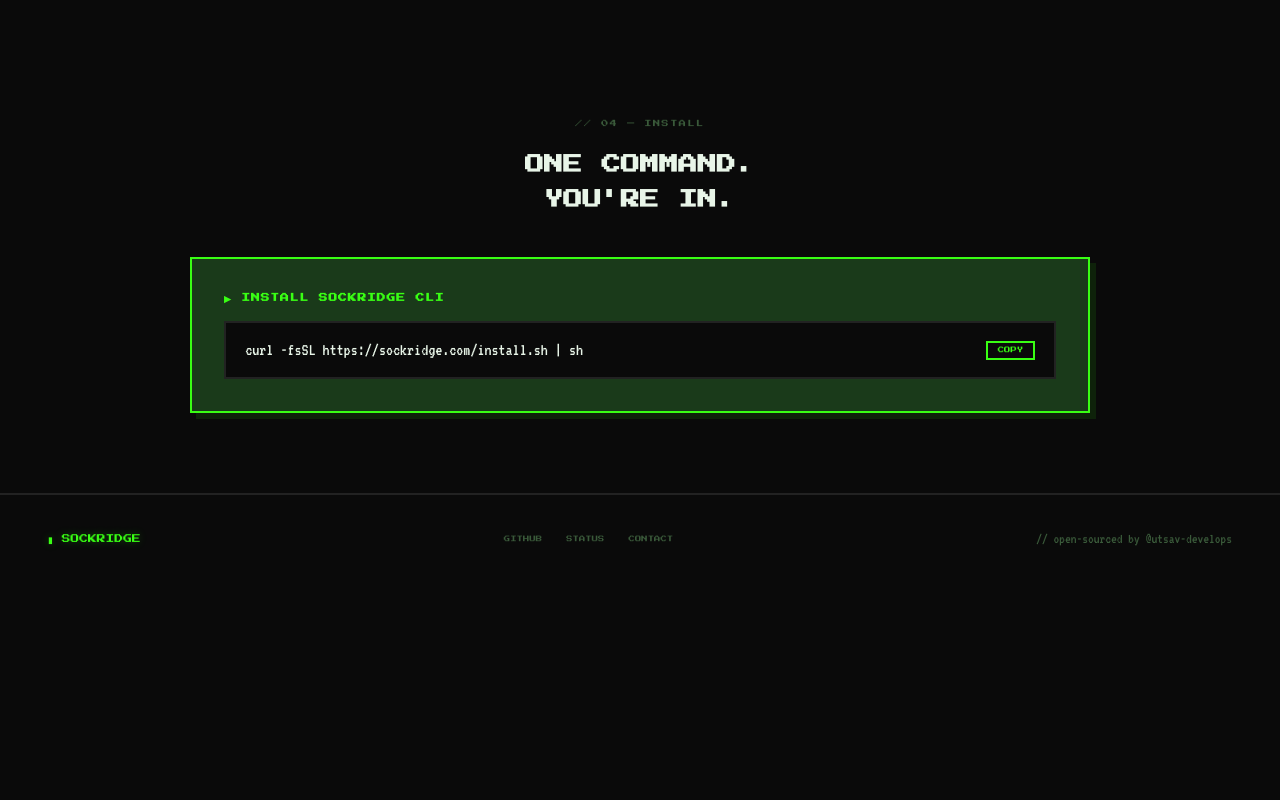
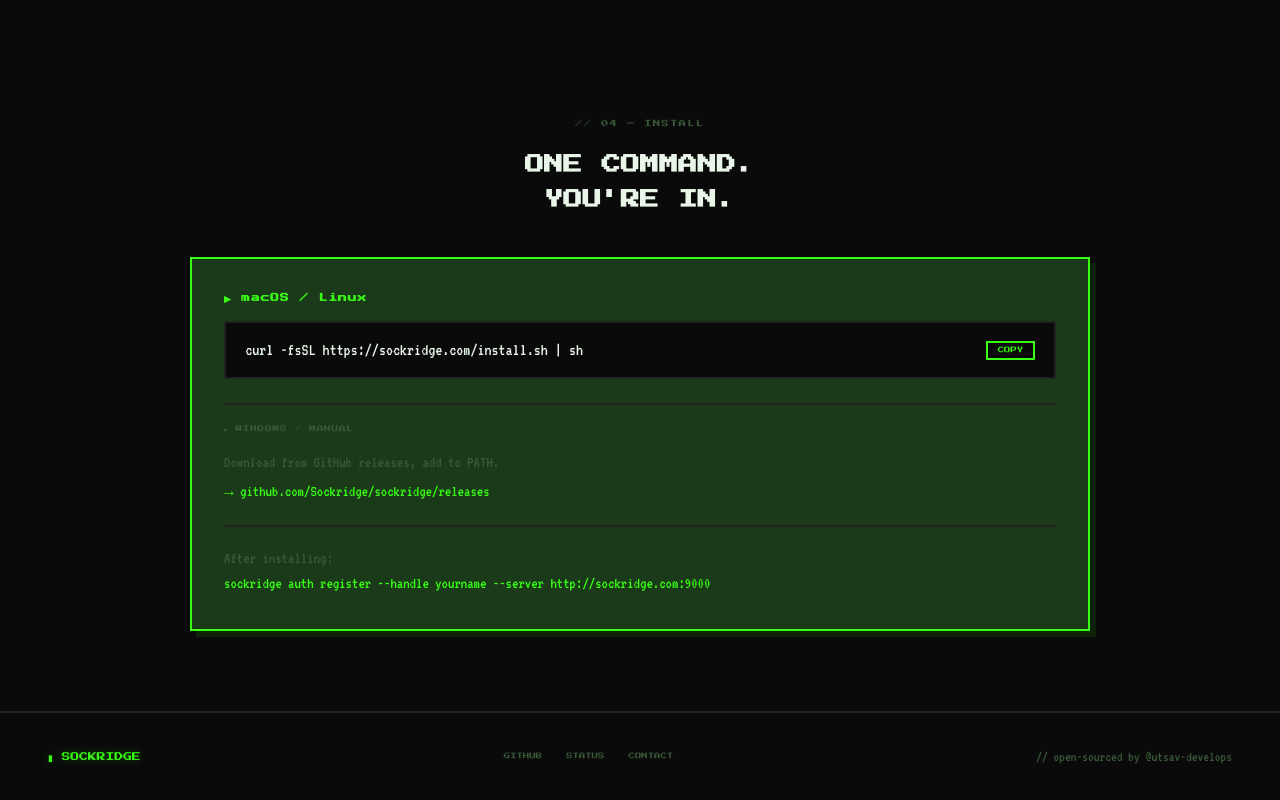
Before and after one commit to Sockridge/sockridge, a plain HTML site: page index.html in a window 1280 px wide. Shown: the part 3203-4003 px from the top of the page. Before the commit the page ends 3785 px from the top, so only its background shows below. Drawn offline with Linux system fonts and the light colour scheme.

```diff
--- a/index.html
+++ b/index.html
@@ -3,8 +3,10 @@
   <head>
     <meta charset="UTF-8" />
     <meta name="viewport" content="width=device-width, initial-scale=1.0" />
-    <title>Sockridge</title>
+    <title>Sockridge - ADI</title>
     <link rel="preconnect" href="https://fonts.googleapis.com" />
+    <link rel="icon" type="image/x-icon" href="assets/favicon.ico" />
+
     <link
       href="https://fonts.googleapis.com/css2?family=Press+Start+2P&family=VT323&display=swap"
       rel="stylesheet"
@@ -1044,11 +1046,67 @@
         <span class="section-tag">// 04 — INSTALL</span>
         <h2 class="section-title">ONE COMMAND.<br />YOU'RE IN.</h2>
       </div>
+
       <div class="install-banner reveal">
-        <h3>▶ INSTALL SOCKRIDGE CLI</h3>
+        <h3>▶ macOS / Linux</h3>
         <div class="install-cmd">
           <span>curl -fsSL https://sockridge.com/install.sh | sh</span>
           <button class="copy-btn" onclick="copyInstall()">COPY</button>
+        </div>
+
+        <div
+          style="
+            margin-top: 1.5rem;
+            border-top: 2px solid var(--bdr);
+            padding-top: 1.2rem;
+          "
+        >
+          <div
+            style="
+              font-family: &quot;Press Start 2P&quot;, monospace;
+              font-size: 0.42rem;
+              color: var(--muted);
+              letter-spacing: 0.1em;
+              margin-bottom: 0.8rem;
+            "
+          >
+            ▸ WINDOWS / MANUAL
+          </div>
+          <div
+            style="
+              font-family: &quot;VT323&quot;, monospace;
+              font-size: 1rem;
+              color: var(--muted);
+              line-height: 1.8;
+            "
+          >
+            Download from GitHub releases, add to PATH.<br />
+            <a
+              href="https://github.com/Sockridge/sockridge/releases/latest"
+              style="color: var(--green); text-decoration: none"
+              onmouseover="this.style.textDecoration = 'underline'"
+              onmouseout="this.style.textDecoration = 'none'"
+            >
+              → github.com/Sockridge/sockridge/releases
+            </a>
+          </div>
+        </div>
+
+        <div
+          style="
+            margin-top: 1.2rem;
+            border-top: 2px solid var(--bdr);
+            padding-top: 1.2rem;
+            font-family: &quot;VT323&quot;, monospace;
+            font-size: 1rem;
+            color: var(--muted);
+          "
+        >
+          After installing:<br />
+          <span style="color: var(--green)"
+            >sockridge auth register --handle yourname --server
+            http://sockridge.com:9000</span
+          >
         </div>
       </div>
     </section>
```
Also changed, not shown: assets/favicon.ico (added), 1 other file.
